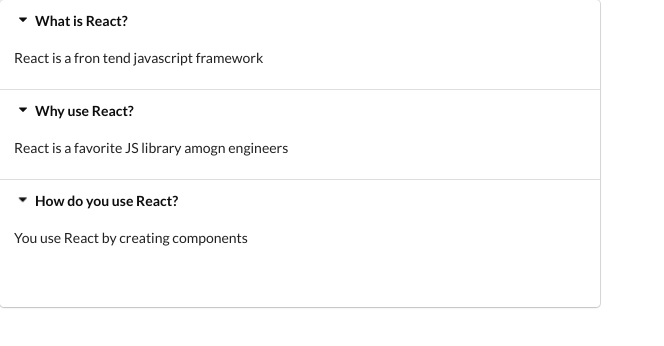
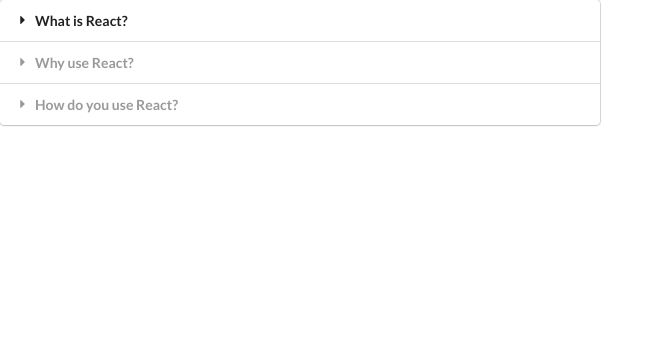
Before and after one commit to borissoto/react-hooks-widgets, a React (Create React App) app: page / in a window 1280 px wide. Shown: the top 346 px of the page, without its empty margins (0-664 px from the left). Built offline with nearby package versions, Linux system fonts and the light colour scheme.

Commit message:
accordion widget done

```diff
--- a/src/components/Accordion.js
+++ b/src/components/Accordion.js
@@ -8,13 +8,15 @@
   };
 
   const renderedItems = items.map((item, index) => {
+    const active = index === activeIndex ? 'active' : '';
+
     return (
       <React.Fragment key='item.title'>
-        <div className='title active' onClick={() => onTitleCLick(index)}>
+        <div className={`title ${active}`} onClick={() => onTitleCLick(index)}>
           <i className='dropdown icon'></i>
           {item.title}
         </div>
-        <div className='content active'>
+        <div className={`content ${active}`}>
           <p>{item.content}</p>
         </div>
       </React.Fragment>
@@ -24,7 +26,7 @@
   return (
     <div className='ui styled accordion'>
       {renderedItems}
-      <h1>{activeIndex}</h1>
+      {/* <h1>{activeIndex}</h1> */}
     </div>
   );
 };
```
